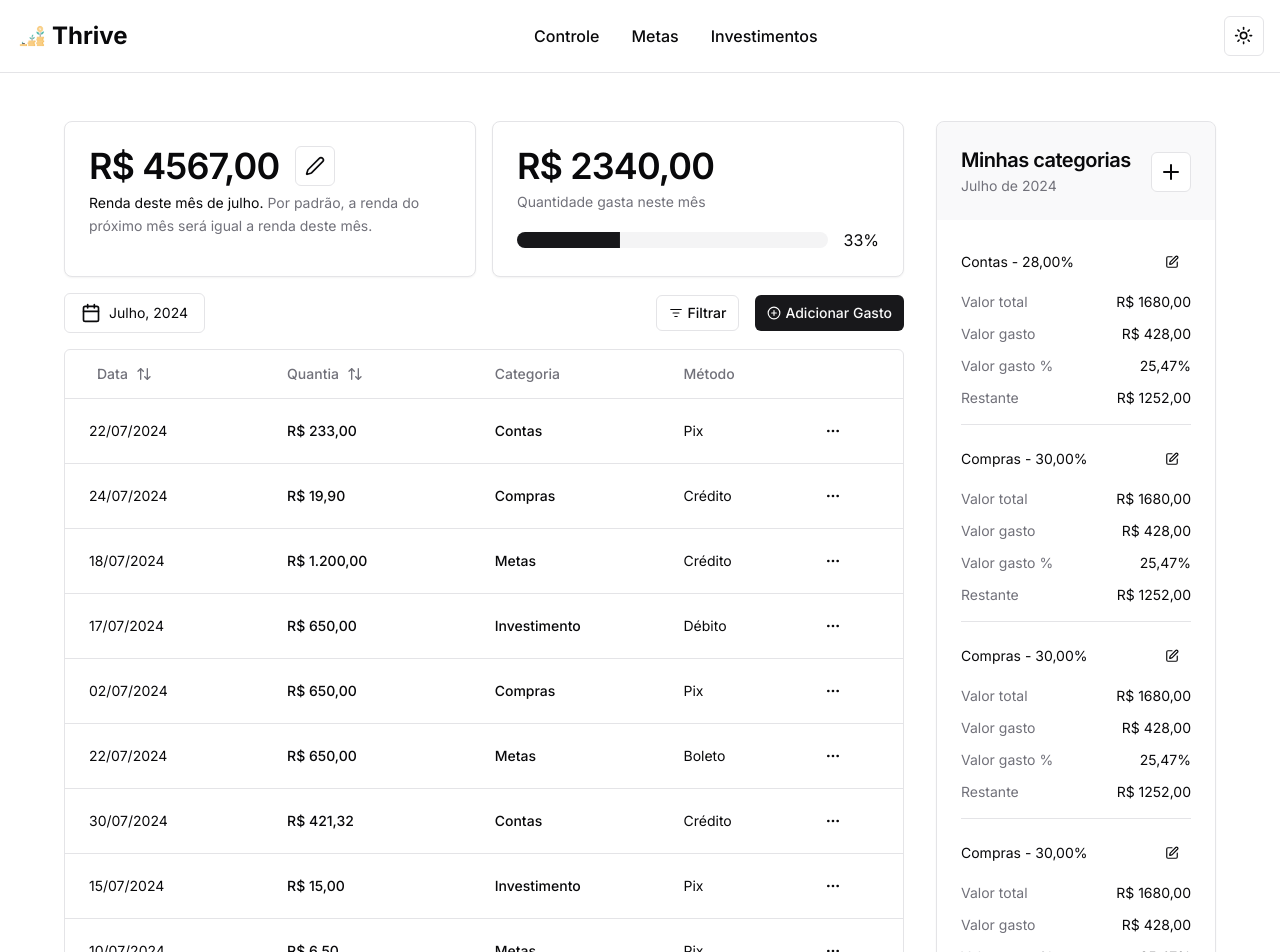
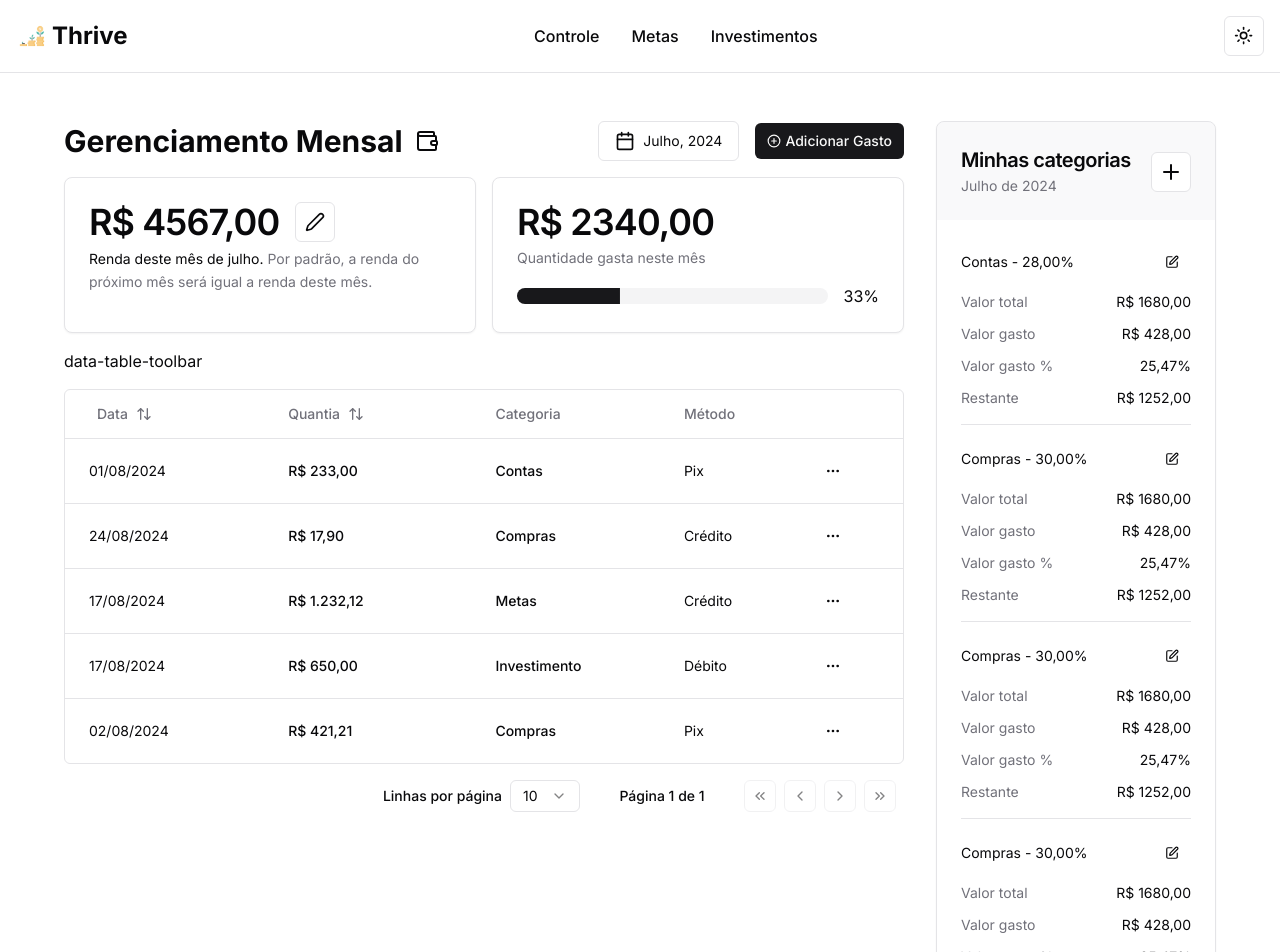
Before and after one commit to sblvitor/thrive, a Next.js app: page /controle in a window 1280 px wide. Shown: the top 952 px of the page. Built offline with nearby package versions, Linux system fonts and the light colour scheme.

Commit message:
change expenses control and add some new layout elements

```diff
--- a/src/app/(authenticated)/controle/page.tsx
+++ b/src/app/(authenticated)/controle/page.tsx
@@ -1,10 +1,11 @@
-import { Expense, julyExpenses } from '@/models/controle/expense'
+import { augustExpenses, Expense } from '@/models/controle/expense'
 import React from 'react'
-import CreateCategoryCard from '@/components/controle/CreateCategoryCard'
 import MyCategories from '@/components/controle/MyCategories'
 import { Metadata } from 'next'
 import ExpenseIndicators from '@/components/controle/ExpenseIndicators'
 import ExpensesControl from '@/components/controle/ExpensesControl'
+import { DataTable } from '@/components/ui/data-table'
+import { columns } from './columns'
 
 export const metadata: Metadata = {
     title: "Controle - Thrive",
@@ -13,7 +14,7 @@ export const metadata: Metadata = {
 
 async function getData(): Promise<Expense[]> {
     // TODO mock api call, do skeletons
-    return julyExpenses
+    return augustExpenses
 }
 
 export default async function Page() {
@@ -24,9 +25,9 @@ export default async function Page() {
         <main className="flex flex-col min-h-screen items-center justify-between py-12 px-16">
             <div className='flex w-full space-x-8'>
                 <div className='w-3/4 space-y-4'>
-                    {/* <CreateCategoryCard /> */}
+                    <ExpensesControl />
                     <ExpenseIndicators />
-                    <ExpensesControl data={data} />
+                    <DataTable columns={columns} data={data} />
                 </div>
                 <div className='w-1/4'>
                     <MyCategories />
--- a/src/components/controle/CreateCategoryCard.tsx
+++ /dev/null
@@ -1,25 +0,0 @@
-'use client'
-
-import React from 'react'
-import { Card, CardDescription, CardFooter, CardHeader, CardTitle } from '../ui/card'
-import { Button } from '../ui/button'
-import { Plus } from 'lucide-react'
-
-export default function CreateCategoryCard() {
-    return (
-        <Card>
-            <CardHeader className='pb-3'>
-                <CardTitle>Novas Categorias</CardTitle>
-                <CardDescription className="max-w-xl leading-relaxed">
-                    Crie novas categorias que combinem mais com o seu estilo de controle financeiro!
-                    Defina as porcentagens de gastos para cada categoria.
-                </CardDescription>
-            </CardHeader>
-            <CardFooter>
-                <Button onClick={() => {}}>
-                    <Plus className='mr-1 h-5 w-5' /> Criar Categoria
-                </Button>
-            </CardFooter>
-        </Card>
-    )
-}
--- a/src/components/controle/ExpensesControl.tsx
+++ b/src/components/controle/ExpensesControl.tsx
@@ -3,76 +3,21 @@
 import React from 'react'
 import MonthPicker from '../ui/month-picker'
 import { Button } from '../ui/button'
-import { ListFilter, PlusCircle } from 'lucide-react'
-import { DataTable } from '../ui/data-table'
-import { columns } from '@/app/(authenticated)/controle/columns'
-import { Expense } from '@/models/controle/expense'
-import {
-    DropdownMenu,
-    DropdownMenuCheckboxItem,
-    DropdownMenuContent,
-    DropdownMenuGroup,
-    DropdownMenuLabel,
-    DropdownMenuSeparator,
-    DropdownMenuTrigger
-} from '../ui/dropdown-menu'
+import { PlusCircle, Wallet } from 'lucide-react'
 
-// TODO: adicionar checked change, refatorar
-
-export default function ExpensesControl({data}: {data: Expense[]}) {
+export default function ExpensesControl() {
     return (
         <>
             <div className='w-full flex items-center justify-between'>
-                <MonthPicker />
-                <div className='flex space-x-4 items-center'>
-                    <DropdownMenu>
-                        <DropdownMenuTrigger asChild>
-                            <Button variant={'outline'} size={'sm'} className='gap-1'>
-                                <ListFilter className="h-3.5 w-3.5" />
-                                <span className='sr-only sm:not-sr-only sm:whitespace-nowrap'>Filtrar</span>
-                            </Button>
-                        </DropdownMenuTrigger>
-                        <DropdownMenuContent align="end" className='w-56'>
-                            <DropdownMenuLabel>Filtrar por</DropdownMenuLabel>
-                            <DropdownMenuSeparator />
-                            <DropdownMenuGroup>
-                                <DropdownMenuCheckboxItem onCheckedChange={() => {}}>
-                                    Contas
-                                </DropdownMenuCheckboxItem>
-                                <DropdownMenuCheckboxItem onCheckedChange={() => {}}>
-                                    Compras
-                                </DropdownMenuCheckboxItem>
-                                <DropdownMenuCheckboxItem checked onCheckedChange={() => {}}>
-                                    Metas
-                                </DropdownMenuCheckboxItem>
-                                <DropdownMenuCheckboxItem onCheckedChange={() => {}}>
-                                    Investimento
-                                </DropdownMenuCheckboxItem>
-                            </DropdownMenuGroup>
-                            <DropdownMenuSeparator />
-                            <DropdownMenuGroup>
-                                <DropdownMenuCheckboxItem checked onCheckedChange={() => {}}>
-                                    Pix
-                                </DropdownMenuCheckboxItem>
-                                <DropdownMenuCheckboxItem onCheckedChange={() => {}}>
-                                    Crédito
-                                </DropdownMenuCheckboxItem>
-                                <DropdownMenuCheckboxItem onCheckedChange={() => {}}>
-                                    Débito
-                                </DropdownMenuCheckboxItem>
-                                <DropdownMenuCheckboxItem onCheckedChange={() => {}}>
-                                    Boleto
-                                </DropdownMenuCheckboxItem>
-                            </DropdownMenuGroup>
-                        </DropdownMenuContent>
-                    </DropdownMenu>
+                <h1 className='font-bold text-3xl flex items-center gap-3'>Gerenciamento Mensal <Wallet /> </h1>
+                <div className='flex items-center space-x-4'>
+                    <MonthPicker />
                     <Button size={'sm'} className='gap-1'>
                         <PlusCircle className="h-3.5 w-3.5" />
                         <span className='sr-only sm:not-sr-only sm:whitespace-nowrap'>Adicionar Gasto</span>
                     </Button>
                 </div>
             </div>
-            <DataTable columns={columns} data={data} />
         </>
     )
 }
--- /dev/null
+++ b/src/components/ui/data-table-toolbar.tsx
@@ -0,0 +1,15 @@
+import { Table } from '@tanstack/react-table'
+import React from 'react'
+
+interface DataTableToolbarProps<TData> {
+    table: Table<TData>
+}
+
+export default function DataTableToolbar<TData>({ table }: DataTableToolbarProps<TData>) {
+
+    const isFiltered = table.getState().columnFilters.length > 0
+
+    return (
+        <div>data-table-toolbar</div>
+    )
+}
--- a/src/components/ui/data-table.tsx
+++ b/src/components/ui/data-table.tsx
@@ -20,9 +20,10 @@ import {
     TableHeader,
     TableRow,
   } from "@/components/ui/table"
-import { Button } from "./button"
+
 import { useState } from "react"
 import { DataTablePagination } from "./data-table-pagination"
+import DataTableToolbar from "./data-table-toolbar"
 
 interface DataTableProps<TData, TValue> {
     columns: ColumnDef<TData, TValue>[]
@@ -54,6 +55,7 @@ export function DataTable<TData, TValue>({
 
     return (
         <div className=" space-y-4">
+            <DataTableToolbar table={table} />
             <div className="rounded-md border">
                 <Table>
                     <TableHeader>
--- a/src/models/controle/expense.ts
+++ b/src/models/controle/expense.ts
@@ -7,6 +7,45 @@ export type Expense = {
 }
 
 // mock data
+export const augustExpenses: Expense[] = [
+    {
+        id: '1',
+        amount: 233,
+        category: 'bills',
+        date: '01/08/2024',
+        paymentMethod: 'pix'
+    },
+    {
+        id: '2',
+        amount: 17.9,
+        category: 'shopping',
+        date: '24/08/2024',
+        paymentMethod: 'credit',
+    },
+    {
+        id: '3',
+        amount: 1232.12,
+        category: 'goals',
+        date: '17/08/2024',
+        paymentMethod: 'credit'
+    },
+    {
+        id: '4',
+        amount: 650,
+        category: 'investment',
+        date: '17/08/2024',
+        paymentMethod: 'debit'
+    },
+    {
+        id: '4',
+        amount: 421.21,
+        category: 'shopping',
+        date: '02/08/2024',
+        paymentMethod: 'pix'
+    },
+]
+
+
 export const julyExpenses: Expense[] = [
     {
         id: '1',
```
